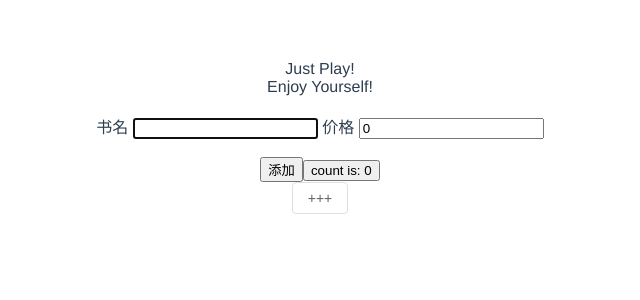
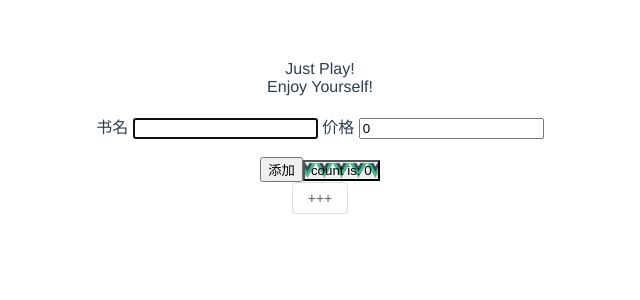
Before and after one commit to Armito/Vite-demo, a Vue app: page /play in a window 1280 px wide. Shown: the top 300 px of the page, without its empty margins (320-960 px from the left). Built offline with nearby package versions, Linux system fonts and the light colour scheme.

Commit message:
feat: directive in setup sugar

```diff
--- a/src/components/Count/index.vue
+++ b/src/components/Count/index.vue
@@ -1,5 +1,6 @@
 <script setup lang="ts">
-import { ref } from 'vue'
+import { ref, ObjectDirective } from 'vue'
+import VueLogo from '@/assets/logo.png'
 
 defineProps<{ msg: string }>()
 
@@ -9,13 +10,21 @@ const increment = () => {
   count.value++
 }
 
+const vMarker: ObjectDirective = {
+  mounted: (el: HTMLElement) => {
+    el.style.backgroundImage = `url(${VueLogo})`
+    el.style.backgroundPosition = 'center'
+    el.style.backgroundSize = 'contain'
+  }
+}
+
 defineExpose({
   increment
 })
 </script>
 
 <template>
-  <button type="button" @click="increment">count is: {{ count }}</button>
+  <button v-marker="null" type="button" @click="increment">count is: {{ count }}</button>
 </template>
 
 <style scoped>
```
